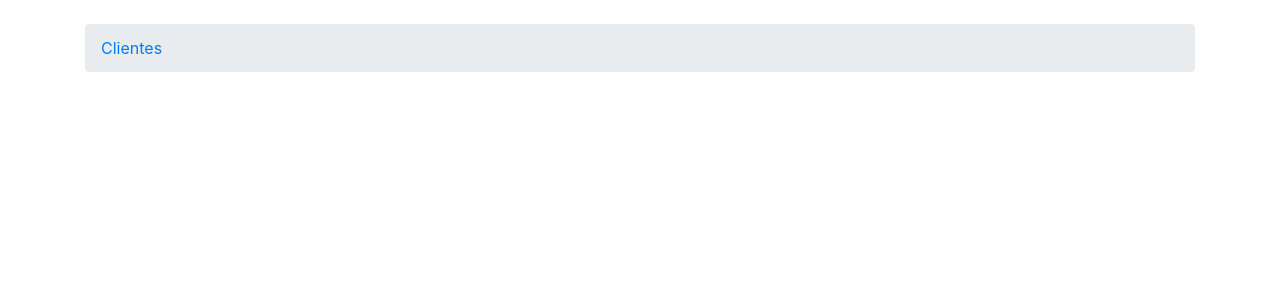
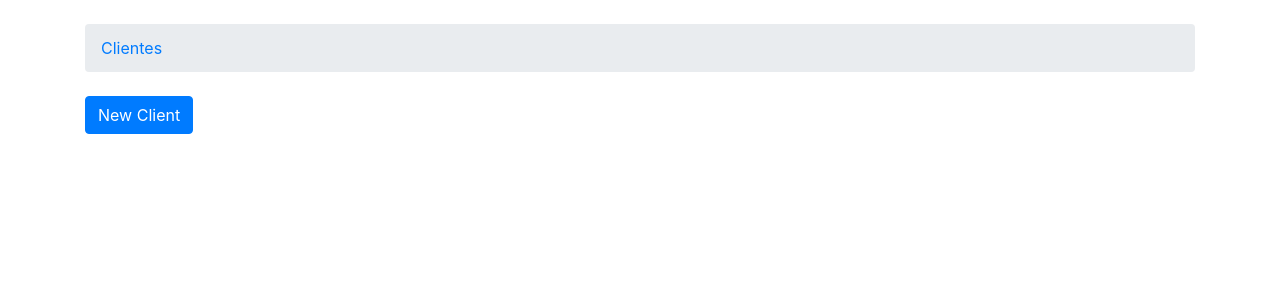
Before and after one commit to rhimmelbauer/apptoSolution, a Django app: page /clients in a window 1280 px wide. Shown: the part 56-356 px from the top of the page. Run offline with Django 3.2, Linux system fonts and the light colour scheme; some libraries are stand-ins or nearby versions.

Commit message:
Referenced all the pages with the button paths. Still missing the model

```diff
--- a/apptoSolution/urls.py
+++ b/apptoSolution/urls.py
@@ -20,8 +20,12 @@ from smartAtomizer import views
 
 urlpatterns = [
 	url(r'^$', views.home, name='dashboard'),
-	url(r'^clients', views.clients, name='clients'),
-	url(r'^zones', views.zones, name='zones'),
-	url(r'^smart_atomizers', views.smart_atomizers, name='smart_atomizers'),
+    url(r'^clients', views.clients, name='clients'),
+    url(r'^new_client', views.new_client, name='new_client'),
+    url(r'^zones', views.zones, name='zones'),
+    url(r'^new_zone', views.new_zone, name='new_zone'),
+    url(r'^smart_atomizers', views.smart_atomizers, name='smart_atomizers'),
+    url(r'^new_smart_atomizer', views.new_smart_atomizer, name='new_smart_atomizer'),
+    url(r'^assign_smart_atomizer', views.assign_smart_atomizer, name='assign_smart_atomizer'),
     url(r'^admin/', admin.site.urls),
 ]
--- a/smartAtomizer/views.py
+++ b/smartAtomizer/views.py
@@ -7,8 +7,20 @@ def home(request):
 def clients(request):
 	return render(request, 'clients.html')
 
+def new_client(request):
+	return render(request, 'new_client.html')
+
 def zones(request):
 	return render(request, 'zones.html')
 
+def new_zone(request):
+	return render(request, 'new_zone.html')
+
 def smart_atomizers(request):
 	return render(request, 'smart_atomizers.html')
+
+def new_smart_atomizer(request):
+	return render(request, 'new_smart_atomizer.html')
+
+def assign_smart_atomizer(request):
+	return render(request, 'assign_smart_atomizer.html')
--- a/templates/clients.html
+++ b/templates/clients.html
@@ -9,6 +9,9 @@
 {% endblock %}
 
 {% block content %}
+<div class="mb-4">
+        <a href="{% url 'new_client' %}" class="btn btn-primary">New Client</a>
+</div>
 {% endblock %}
 
 {% block scripts %}
```
